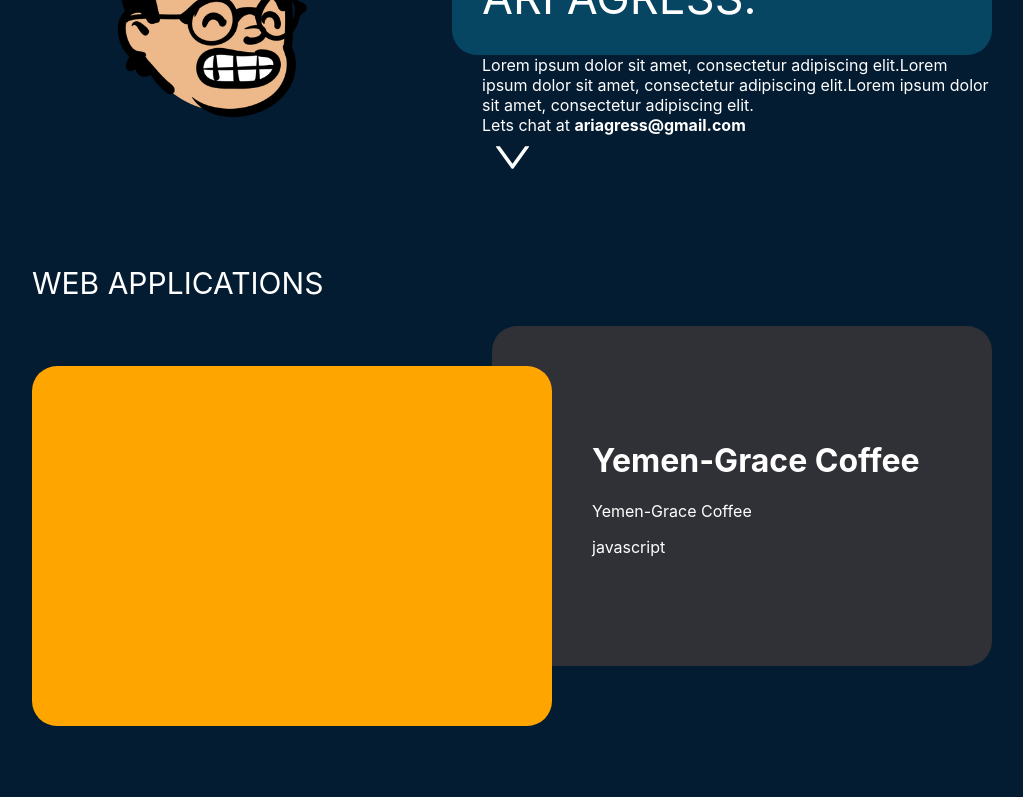
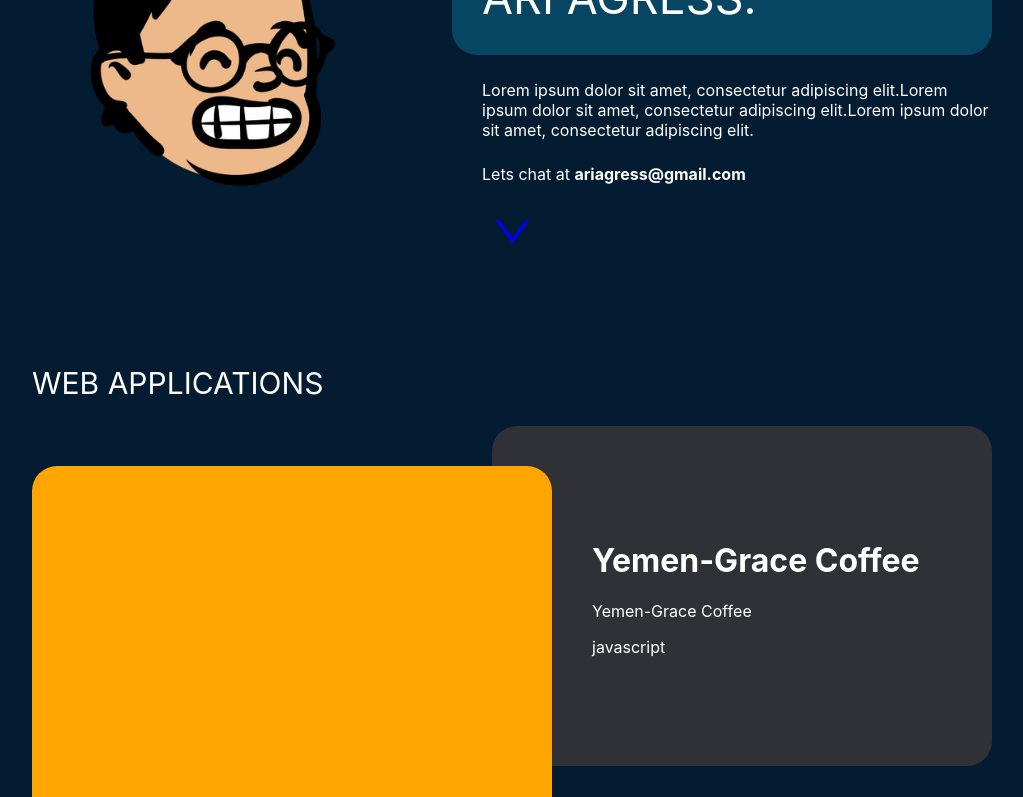
Before and after one commit to AriAgress/AriA_Portfolio, a React (Create React App) app: page / in a window 1280 px wide. Shown: the part 300-1097 px from the top of the page, without its empty margins (128-1151 px from the left). Built offline with nearby package versions, Linux system fonts and the light colour scheme.

Commit message:
Add(app): Smooth scrolling

```diff
--- a/src/App.css
+++ b/src/App.css
@@ -1,6 +1,7 @@
 * {
   padding: none;
   margin: none;
+  scroll-behavior: smooth;
 }
 
 .App {
--- a/src/Components/Body/Body.js
+++ b/src/Components/Body/Body.js
@@ -29,7 +29,6 @@ const BodyContainer = styled.div`
   align-items: center;
 
   margin-top: 100px;
-  margin-bottom: 100px;
 `;
 
 const IntroContainer = styled.div`
@@ -83,6 +82,13 @@ const ProjectButton = styled.div`
   align-items: center;
 `;
 
+const Anchor = styled.a`
+  &:visited {
+    text-decoration: none;
+    color: white;
+  }
+`;
+
 const Body = () => {
   return (
     <div>
@@ -107,7 +113,9 @@ const Body = () => {
             </TextContainer>
           </IntroContainer>
           <ProjectButton>
-            <AiOutlineDown />
+            <Anchor href='#Projecto'>
+              <AiOutlineDown />
+            </Anchor>
           </ProjectButton>
         </BodyContainer>
       </BodyWrapper>
--- a/src/Components/Projects/Projects.js
+++ b/src/Components/Projects/Projects.js
@@ -7,6 +7,9 @@ const ProjectsWrapper = styled.div`
   flex-flow: column;
   align-items: center;
   justify-content: center;
+
+  padding-top: 100px;
+  scroll-behavior: smooth;
 `;
 
 const IntroText = styled.div`
@@ -68,7 +71,7 @@ const Content = styled.div`
 
 const Projects = () => {
   return (
-    <ProjectsWrapper>
+    <ProjectsWrapper id='Projecto'>
       <IntroText>WEB APPLICATIONS</IntroText>
       {projects.map((p, i) => (
         <ProjectsContainer key={i} even={p.projectID % 2 === 0 ? true : false}>
```
